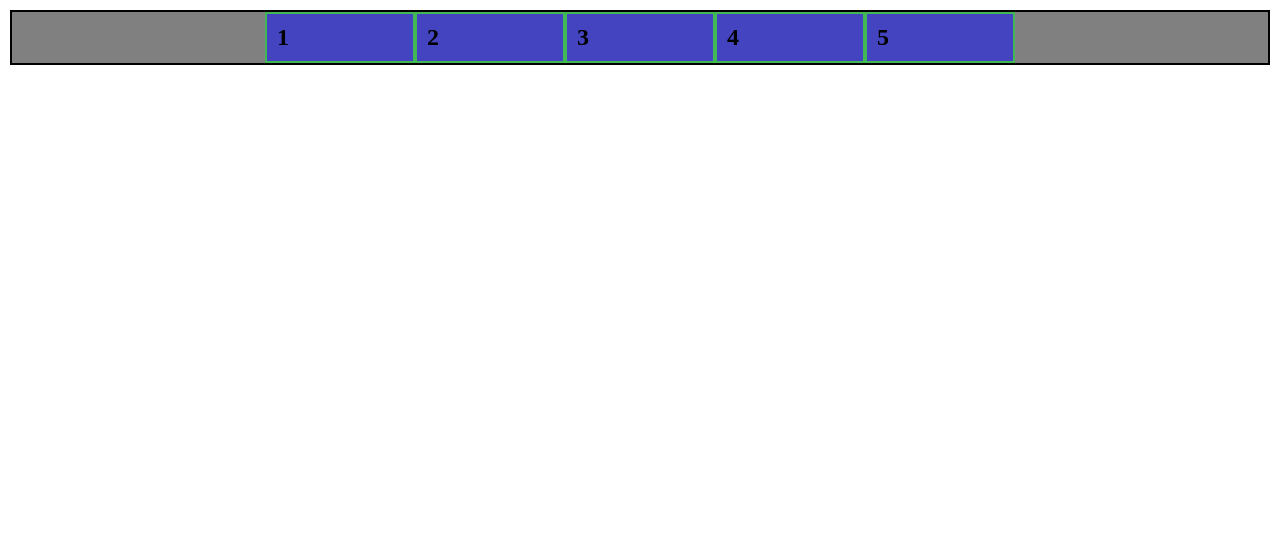
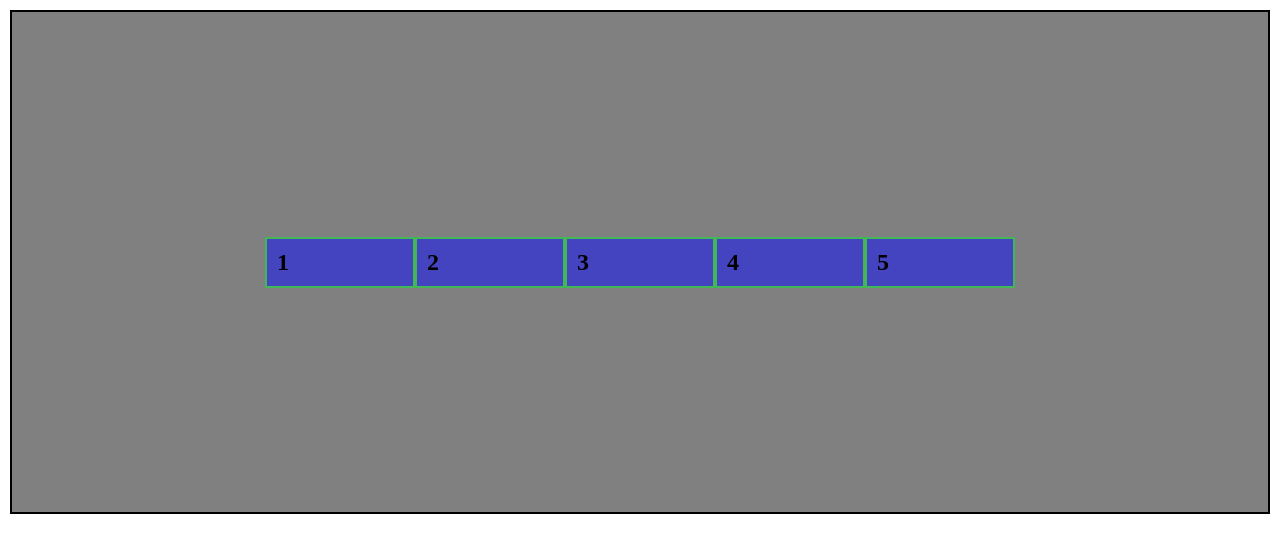
Before and after one commit to treinaweb/treinaweb-curso-css-grid, a plain HTML site: page Grid/index.html in a window 1280 px wide. Drawn offline with Linux system fonts and the light colour scheme.

Commit message:
2-2 Alinhando na vertical os itens

```diff
--- a/Grid/style.css
+++ b/Grid/style.css
@@ -7,7 +7,9 @@ body {
     border: solid 2px black;
     display: grid;
     grid-template-columns: repeat(5, 150px);
+    grid-template-rows: 500px;
     justify-content: center;
+    align-items: center;
 }
 
 .grid-item {
```
